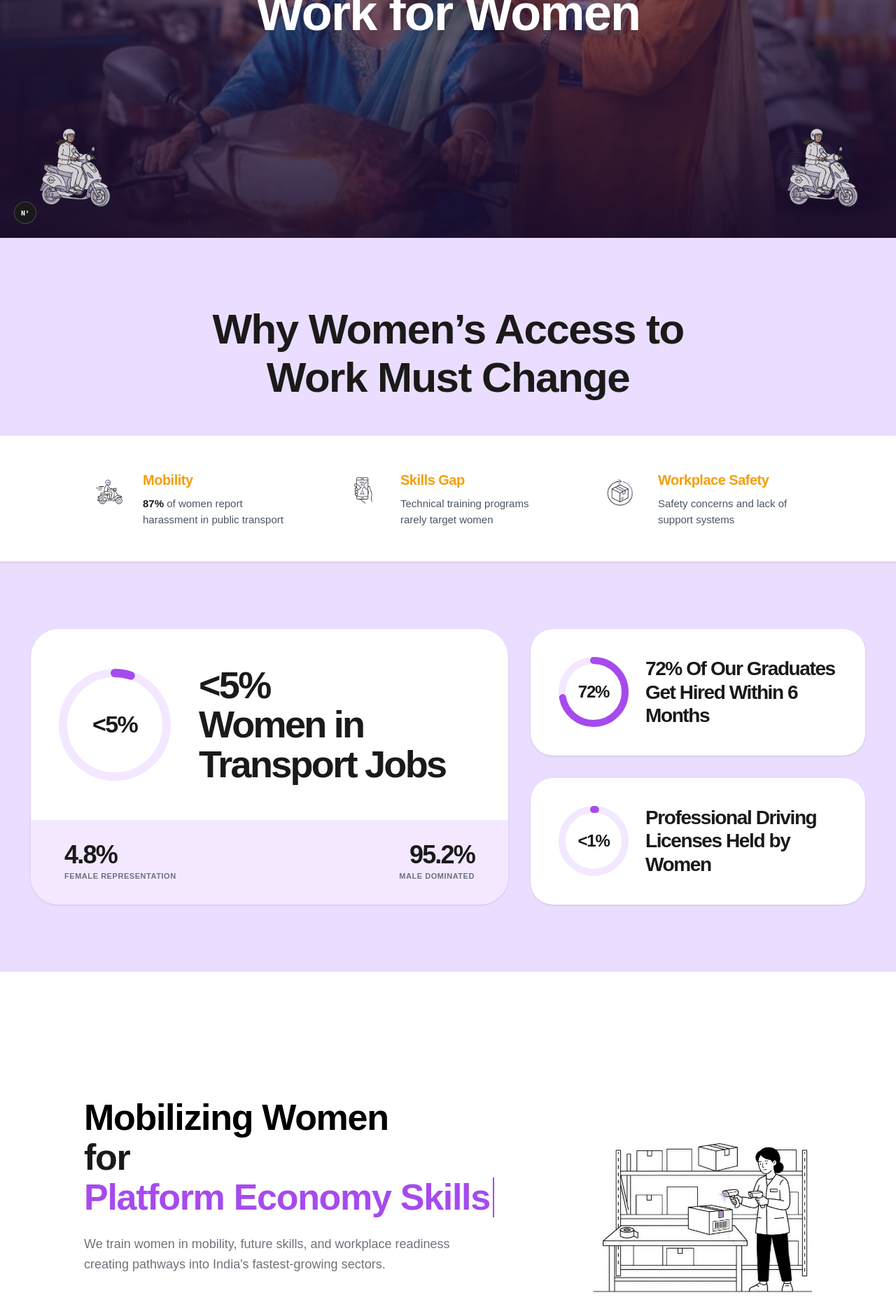
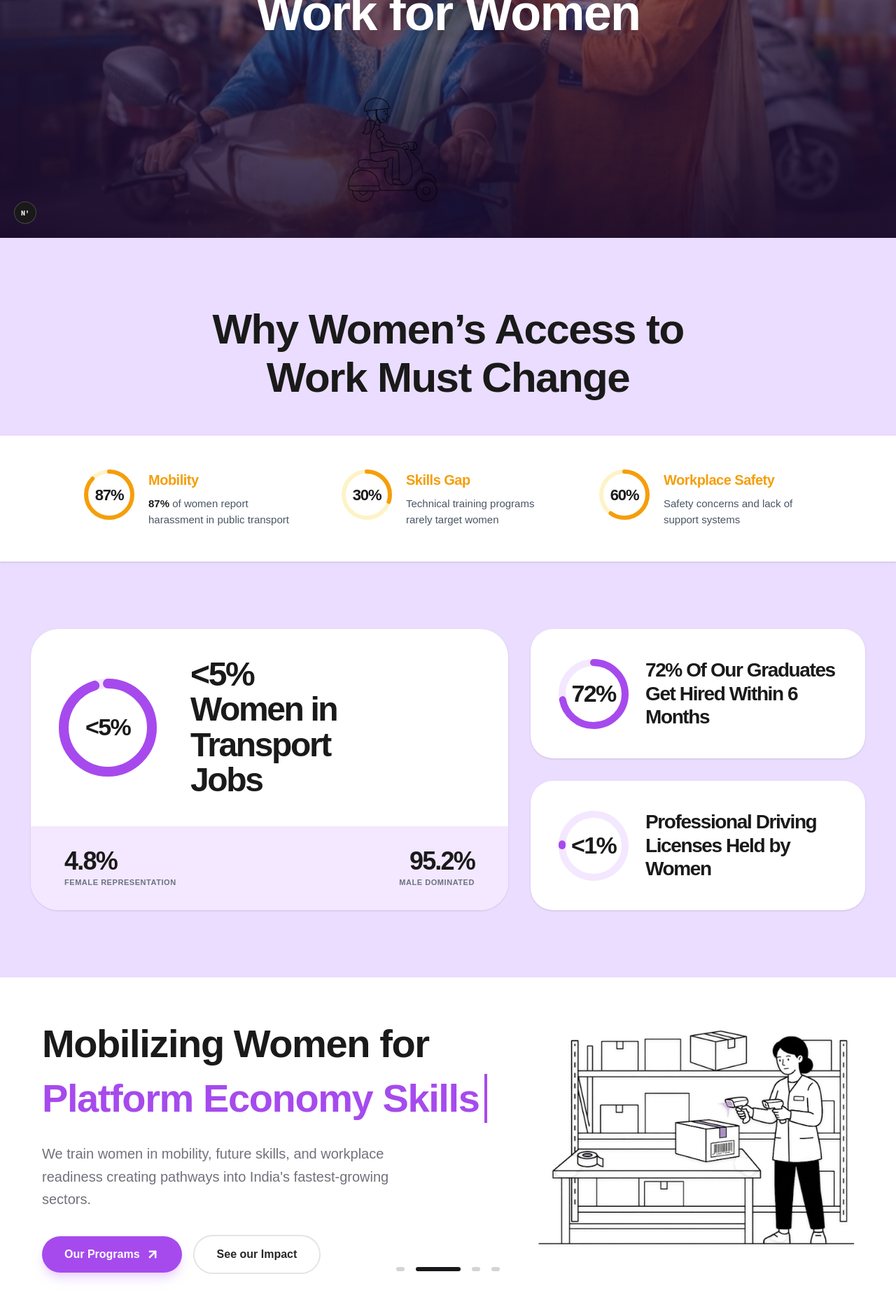
Before and after one commit to Harsh-2006-git/Even-Skills-Academy, a Next.js app: page / in a window 1280 px wide. Shown: the part 460-2331 px from the top of the page at 70% size. Built offline with nearby package versions, Linux system fonts and the light colour scheme.

Commit message:
Update Hero, WhyChange, and TrainingSection animations and layouts spacing

```diff
--- a/src/components/home/Hero.tsx
+++ b/src/components/home/Hero.tsx
@@ -33,30 +33,22 @@ const Hero = () => {
         </motion.div>
       </div>
 
-      {/* Side Illustrations - Visible on all screens, size adjusted */}
+      {/* Moving Scooter Illustration */}
       <motion.div
-        initial={{ opacity: 0, x: -50 }}
-        animate={{ opacity: 1, x: 0 }}
-        transition={{ delay: 0.8 }}
-        className="absolute left-[4%] sm:left-[2%] bottom-[12%] sm:bottom-[5%] z-20 w-[60px] md:w-[120px] lg:w-[160px]"
+        initial={{ x: "-20vw" }}
+        animate={{ x: "100vw" }}
+        transition={{
+          repeat: Infinity,
+          duration: 15,
+          ease: "linear",
+          repeatType: "loop"
+        }}
+        className="absolute bottom-[8%] sm:bottom-[5%] z-20 w-[120px] md:w-[180px] lg:w-[240px]"
       >
         <img
-          src="/Hero-sides.PNG"
-          alt="Scooter Illustration Left"
-          className="w-full h-auto drop-shadow-2xl opacity-90 sm:opacity-80"
-        />
-      </motion.div>
-
-      <motion.div
-        initial={{ opacity: 0, x: 50 }}
-        animate={{ opacity: 1, x: 0 }}
-        transition={{ delay: 0.8 }}
-        className="absolute right-[4%] sm:right-[2%] bottom-[12%] sm:bottom-[5%] z-20 w-[60px] md:w-[120px] lg:w-[160px]"
-      >
-        <img
-          src="/Hero-sides.PNG"
-          alt="Scooter Illustration Right"
-          className="w-full h-auto drop-shadow-2xl opacity-90 sm:opacity-80"
+          src="/Hero-sides2.png"
+          alt="Moving Scooter Illustration"
+          className="w-full h-auto drop-shadow-2xl opacity-90 -scale-x-100"
         />
       </motion.div>
 
--- a/src/components/home/TrainingSection.tsx
+++ b/src/components/home/TrainingSection.tsx
@@ -39,8 +39,8 @@ const TrainingSection = () => {
   }, []);
 
   return (
-    <section className="relative w-full lg:h-[calc(100vh-78px)] min-h-[600px] bg-white flex items-center justify-center overflow-hidden py-20 lg:py-0">
-      <div className="max-w-[1440px] w-full mx-auto px-6 md:px-20 lg:px-[120px]">
+    <section className="relative w-full min-h-[400px] bg-white flex flex-col justify-center overflow-hidden py-16 lg:py-8">
+      <div className="max-w-[1440px] w-full mx-auto px-6 md:px-12 lg:px-[60px] min-h-[650px] md:min-h-[500px] lg:min-h-[420px] flex flex-col justify-center">
         <AnimatePresence mode="wait">
           <motion.div
             key={activeTab}
@@ -48,53 +48,56 @@ const TrainingSection = () => {
             animate={{ opacity: 1, x: 0 }}
             exit={{ opacity: 0, x: -20 }}
             transition={{ duration: 0.5, ease: "easeInOut" }}
-            className="flex flex-col lg:flex-row items-center justify-between gap-12 lg:gap-24"
+            className="flex flex-col lg:flex-row items-center justify-between gap-10 lg:gap-16 w-full"
           >
             {/* Left Side: Content */}
-            <div className="flex-1 max-w-[650px] text-center lg:text-left">
+            <div className="w-full lg:w-1/2 flex flex-col justify-center items-start text-left">
               <motion.h2
                 key={`title-${activeTab}`}
                 initial={{ opacity: 0, y: 10 }}
                 animate={{ opacity: 1, y: 0 }}
-                className="text-[32px] md:text-[44px] lg:text-[52px] font-bold leading-[1.1] text-black mb-6 tracking-tight"
+                className="text-[32px] md:text-[48px] lg:text-[56px] font-[900] leading-tight text-black mb-4 tracking-tight min-h-[120px] md:min-h-[140px] lg:min-h-[160px] flex flex-col justify-start"
               >
                 {/* Typing Animation for the dynamic part of the title */}
                 {trainingPrograms[activeTab].title.includes(' for ') ? (
-                  <>
-                    <span className="inline-block whitespace-nowrap">
-                      {trainingPrograms[activeTab].title.split(' for ')[0].trim()}
+                  <div className="flex flex-col items-start leading-tight">
+                    <span className="whitespace-nowrap text-[#1A1A1A]">
+                      {trainingPrograms[activeTab].title.split(' for ')[0].trim()} for
                     </span>
-                    <br className="hidden sm:block" />
-                    <span className="text-[#1A1A1A]">for </span>
+                    <div className="flex items-center mt-1 sm:mt-2">
                       <motion.span
                         key={`typing-${activeTab}`}
                         initial={{ width: 0 }}
                         animate={{ width: "auto" }}
                         transition={{ duration: 1.2, ease: "easeOut" }}
-                      className="inline-block overflow-hidden whitespace-nowrap align-bottom border-r-2 border-[#A64AED] pr-1 text-[#A64AED]"
+                        className="inline-block overflow-hidden whitespace-nowrap align-bottom border-r-4 border-[#A64AED] pr-2 text-[#A64AED]"
                       >
                         {trainingPrograms[activeTab].title.split(' for ')[1].trim()}
                       </motion.span>
-                  </>
+                    </div>
+                  </div>
                 ) : (
-                  <span className="text-[#A64AED]">{trainingPrograms[activeTab].title}</span>
+                  <div className="flex flex-col items-start leading-tight">
+                    <span className="whitespace-nowrap text-[#1A1A1A]">Mobilizing Women for</span>
+                    <span className="text-[#A64AED] block mt-1 sm:mt-2">{trainingPrograms[activeTab].title.replace('Mobilizing Women for', '').trim()}</span>
+                  </div>
                 )}
               </motion.h2>
               <motion.p
                 key={`desc-${activeTab}`}
                 initial={{ opacity: 0 }}
                 animate={{ opacity: 1 }}
-                className="text-[16px] md:text-lg text-zinc-500 leading-relaxed mb-10 md:mb-12 max-w-[540px] mx-auto lg:mx-0"
+                className="text-[17px] md:text-[20px] text-zinc-500 leading-relaxed mb-8 max-w-[550px] min-h-[80px] lg:min-h-[100px]"
               >
                 {trainingPrograms[activeTab].description}
               </motion.p>
 
-              <div className="flex flex-col sm:flex-row items-center justify-center lg:justify-start gap-4 sm:gap-6">
+              <div className="flex flex-col sm:flex-row items-center justify-start gap-4 sm:gap-4 w-full">
                 <Link href="/programs" className="w-full sm:w-auto">
                   <motion.button
                     whileHover={{ scale: 1.05, backgroundColor: "#9333EA" }}
                     whileTap={{ scale: 0.95 }}
-                    className="w-full flex items-center justify-center gap-2 px-10 py-4 bg-[#A64AED] text-white rounded-full font-bold transition-all shadow-lg shadow-purple-200"
+                    className="w-full sm:w-auto flex items-center justify-center gap-2 px-8 py-3.5 bg-[#A64AED] text-white rounded-full font-bold transition-all shadow-lg shadow-purple-200 whitespace-nowrap"
                   >
                     Our Programs
                     <svg
@@ -110,7 +113,7 @@ const TrainingSection = () => {
                   <motion.button
                     whileHover={{ scale: 1.05, backgroundColor: "#f9fafb" }}
                     whileTap={{ scale: 0.95 }}
-                    className="w-full px-10 py-4 bg-white text-zinc-800 border-2 border-zinc-200 rounded-full font-bold transition-all"
+                    className="w-full sm:w-auto px-8 py-3.5 bg-white text-zinc-800 border-2 border-zinc-200 rounded-full font-bold transition-all whitespace-nowrap"
                   >
                     See our Impact
                   </motion.button>
@@ -119,14 +122,14 @@ const TrainingSection = () => {
             </div>
 
             {/* Right Side: Illustration */}
-            <div className="flex-1 max-w-[500px] w-full flex justify-center lg:justify-end">
+            <div className="w-full lg:w-1/2 flex justify-center lg:justify-end items-center h-full">
               <motion.img
                 key={`img-${activeTab}`}
                 initial={{ opacity: 0, scale: 0.9 }}
                 animate={{ opacity: 1, scale: 1 }}
                 src={trainingPrograms[activeTab].image}
                 alt={trainingPrograms[activeTab].title}
-                className="w-full h-auto max-h-[300px] md:max-h-[420px] object-contain drop-shadow-sm"
+                className="w-full h-auto max-h-[300px] md:max-h-[380px] lg:max-h-[420px] object-contain drop-shadow-sm"
               />
             </div>
           </motion.div>
--- a/src/components/home/WhyChange.tsx
+++ b/src/components/home/WhyChange.tsx
@@ -8,7 +8,10 @@ interface CircularProgressProps {
   label: string;
   size?: number;
   strokeWidth?: number;
-  isSmall?: boolean;
+  textSizeClass?: string;
+  color?: string;
+  bgColor?: string;
+  rotation?: number;
 }
 
 const CircularProgress = ({
@@ -16,7 +19,10 @@ const CircularProgress = ({
   label,
   size = 120,
   strokeWidth = 6,
-  isSmall = false
+  textSizeClass = "text-[28px] md:text-[34px]",
+  color = "#A64AED",
+  bgColor = "#F3E8FF",
+  rotation = -90
 }: CircularProgressProps) => {
   const radius = (size - strokeWidth) / 2;
   const circumference = radius * 2 * Math.PI;
@@ -24,13 +30,13 @@ const CircularProgress = ({
 
   return (
     <div className="relative flex items-center justify-center shrink-0" style={{ width: size, height: size }}>
-      <svg width={size} height={size} className="transform -rotate-90">
+      <svg width={size} height={size} style={{ transform: `rotate(${rotation}deg)` }}>
         {/* Background Circle */}
         <circle
           cx={size / 2}
           cy={size / 2}
           r={radius}
-          stroke="#F3E8FF"
+          stroke={bgColor}
           strokeWidth={strokeWidth}
           fill="transparent"
         />
@@ -39,7 +45,7 @@ const CircularProgress = ({
           cx={size / 2}
           cy={size / 2}
           r={radius}
-          stroke="#A64AED"
+          stroke={color}
           strokeWidth={strokeWidth}
           fill="transparent"
           strokeDasharray={circumference}
@@ -51,7 +57,7 @@ const CircularProgress = ({
         />
       </svg>
       <div className="absolute inset-0 flex items-center justify-center">
-        <span className={`${isSmall ? 'text-[20px] md:text-[24px]' : 'text-[28px] md:text-[34px]'} font-[900] text-[#1A1A1A] tracking-tighter`}>
+        <span className={`${textSizeClass} font-[900] text-[#1A1A1A] tracking-tighter`}>
           {label}
         </span>
       </div>
@@ -85,8 +91,8 @@ const WhyChange = () => {
               viewport={{ once: true }}
               className="flex items-start text-left gap-5"
             >
-              <div className="w-14 h-14 md:w-16 md:h-16 flex-shrink-0 flex items-center justify-center">
-                 <img src="/mobility.png" alt="Mobility" className="w-full h-full object-contain" />
+              <div className="flex-shrink-0 flex items-center justify-center">
+                 <CircularProgress percentage={87} label="87%" size={72} strokeWidth={6} textSizeClass="text-[18px] md:text-[22px]" color="#F59E0B" bgColor="#FEF3C7" />
               </div>
               <div>
                 <h3 className="text-[#F59E0B] font-bold text-[18px] md:text-[20px] mb-2 tracking-tight">Mobility</h3>
@@ -104,8 +110,8 @@ const WhyChange = () => {
               transition={{ delay: 0.1 }}
               className="flex items-start text-left gap-5"
             >
-              <div className="w-14 h-14 md:w-16 md:h-16 flex-shrink-0 flex items-center justify-center">
-                 <img src="/skill_gap.png" alt="Skills Gap" className="w-full h-full object-contain" />
+              <div className="flex-shrink-0 flex items-center justify-center">
+                 <CircularProgress percentage={30} label="30%" size={72} strokeWidth={6} textSizeClass="text-[18px] md:text-[22px]" color="#F59E0B" bgColor="#FEF3C7" />
               </div>
               <div>
                 <h3 className="text-[#F59E0B] font-bold text-[18px] md:text-[20px] mb-2 tracking-tight">Skills Gap</h3>
@@ -123,8 +129,8 @@ const WhyChange = () => {
               transition={{ delay: 0.2 }}
               className="flex items-start text-left gap-5"
             >
-              <div className="w-14 h-14 md:w-16 md:h-16 flex-shrink-0 flex items-center justify-center">
-                 <img src="/workplace_safety.png" alt="Safety" className="w-full h-full object-contain" />
+              <div className="flex-shrink-0 flex items-center justify-center">
+                 <CircularProgress percentage={60} label="60%" size={72} strokeWidth={6} textSizeClass="text-[18px] md:text-[22px]" color="#F59E0B" bgColor="#FEF3C7" />
               </div>
               <div>
                 <h3 className="text-[#F59E0B] font-bold text-[18px] md:text-[20px] mb-2 tracking-tight">Workplace Safety</h3>
@@ -149,12 +155,14 @@ const WhyChange = () => {
             className="lg:col-span-7 bg-white rounded-[40px] overflow-hidden flex flex-col shadow-sm"
           >
             {/* Top Section */}
-            <div className="p-10 flex flex-col sm:flex-row items-center gap-10 flex-grow">
-              <CircularProgress percentage={5} label="<5%" size={160} strokeWidth={12} />
+            <div className="p-10 flex flex-col sm:flex-row items-center gap-8 md:gap-12 flex-grow">
+              <CircularProgress percentage={95} label="<5%" size={140} strokeWidth={14} />
               <div className="flex-1 text-center sm:text-left">
-                <h3 className="text-[36px] md:text-[48px] lg:text-[54px] font-[900] leading-[1.05] text-[#1A1A1A] tracking-tighter">
+                <h3 className="text-[36px] md:text-[42px] lg:text-[48px] font-[900] leading-[1.05] text-[#1A1A1A] tracking-tighter">
                   <span className="block">&lt;5%</span>
-                  Women in <br className="hidden md:block" /> Transport Jobs
+                  <span className="block">Women in</span>
+                  <span className="block">Transport</span>
+                  <span className="block">Jobs</span>
                 </h3>
               </div>
             </div>
@@ -182,7 +190,7 @@ const WhyChange = () => {
               viewport={{ once: true }}
               className="bg-white rounded-[32px] p-8 md:p-10 flex items-center gap-6 shadow-sm flex-1"
             >
-              <CircularProgress percentage={72} label="72%" size={100} strokeWidth={10} isSmall={true} />
+              <CircularProgress percentage={72} label="72%" size={100} strokeWidth={10} textSizeClass="text-[28px] lg:text-[34px]" />
               <h4 className="text-[20px] md:text-[24px] lg:text-[28px] font-[900] leading-[1.2] text-[#1A1A1A] tracking-tighter text-left">
                 72% Of Our Graduates Get Hired Within 6 Months
               </h4>
@@ -196,7 +204,7 @@ const WhyChange = () => {
               transition={{ delay: 0.1 }}
               className="bg-white rounded-[32px] p-8 md:p-10 flex items-center gap-6 shadow-sm flex-1"
             >
-              <CircularProgress percentage={1} label="<1%" size={100} strokeWidth={10} isSmall={true} />
+              <CircularProgress percentage={1} label="<1%" size={100} strokeWidth={10} textSizeClass="text-[28px] lg:text-[34px]" rotation={-180} />
               <h4 className="text-[20px] md:text-[24px] lg:text-[28px] font-[900] leading-[1.2] text-[#1A1A1A] tracking-tighter text-left">
                 Professional Driving Licenses Held by Women
               </h4>
```
Also changed, not shown: public/Hero-sides.PNG (deleted), public/Hero-sides2.png (added). Lines whose indentation alone changed are shown as unchanged.
